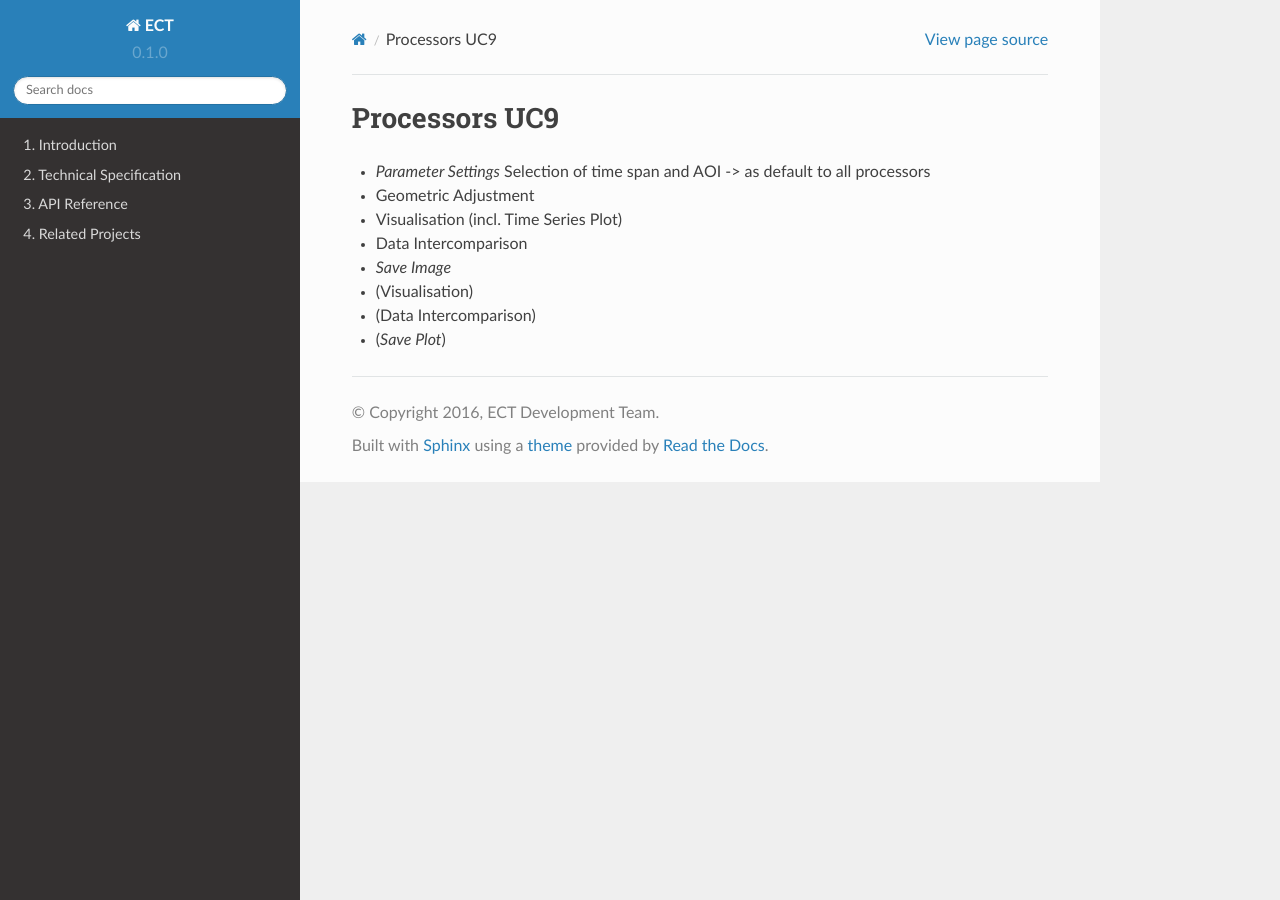
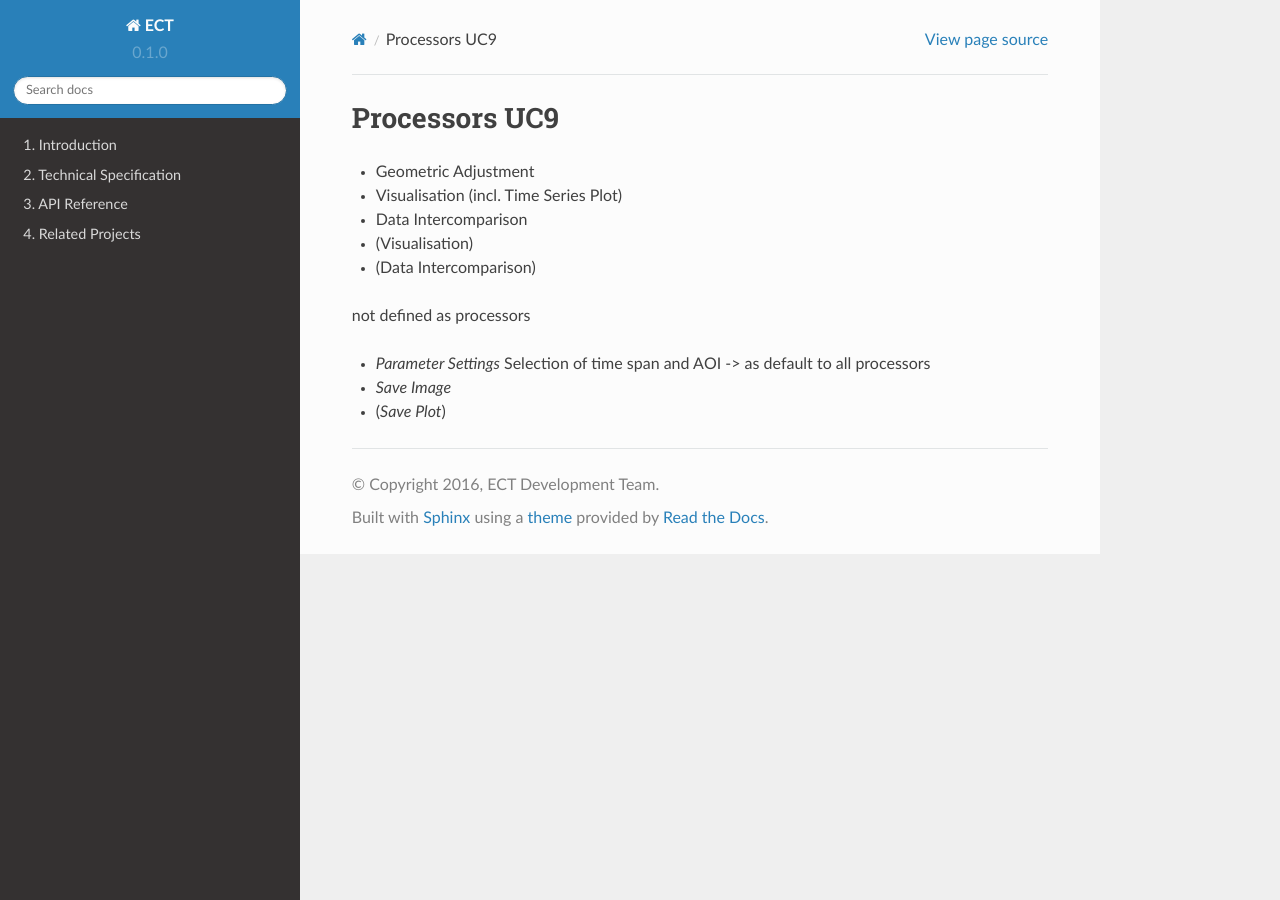
Before and after one commit to CCI-Tools/cate, a Sphinx documentation site: the page built from doc/source/op_specs/op_spec_overview_uc9.rst, in a window 1280 px wide. Built offline with Sphinx 7.4.7 and the Read the Docs theme 2.0.0, drawn with Linux system fonts in a browser that asks for light colours; pages that are not in the unit, such as notebooks, are missing from menus.

Commit message:
Update op_spec_overview_uc9.rst

```diff
--- a/doc/source/op_specs/op_spec_overview_uc9.rst
+++ b/doc/source/op_specs/op_spec_overview_uc9.rst
@@ -1,11 +1,14 @@
 Processors UC9
 ==============
 
-- *Parameter Settings* Selection of time span and AOI -> as default to all processors
 - Geometric Adjustment
 - Visualisation (incl. Time Series Plot)
 - Data Intercomparison
-- *Save Image*
 - (Visualisation)
 - (Data Intercomparison)
+
+not defined as processors
+
+- *Parameter Settings* Selection of time span and AOI -> as default to all processors
+- *Save Image*
 - (*Save Plot*)
```
